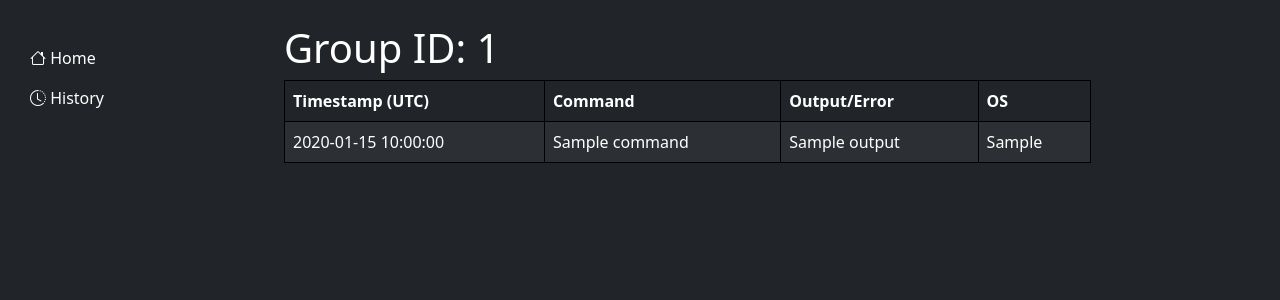
After one commit to the2dl/SSDT, a Flask app: template templates/view_group.html in a window 1280 px wide. The commit adds this page. Shown: the top 300 px of the page. Run offline with Flask 3, Linux system fonts and the light colour scheme; the template is opened without the code that fills it: most values are stand-ins (such as "Sample title", 1, 10 or a date in 2020); some libraries are stand-ins or nearby versions.

Commit message:
updated template and views

```diff
--- a/app.py
+++ b/app.py
@@ -9,8 +9,8 @@ import platform
 app = Flask(__name__)
 
 # Supabase client initialization
-url = "redacted"
-key = "redacted"
+url = "SETYOURURL"
+key = "SETYOURKEY"
 supabase: Client = create_client(url, key)
 
 def run_commands_and_store_in_supabase(commands):
@@ -44,6 +44,18 @@ def run_commands_and_store_in_supabase(commands):
 
             time.sleep(1)
 
+def get_latest_group_id():
+    # Fetch all records with their timestamps
+    result = supabase.table('command_outputs').select('group_id, timestamp').execute()
+
+    if result.data:
+        # Sort the records by timestamp in descending order to get the latest
+        sorted_data = sorted(result.data, key=lambda x: x['timestamp'], reverse=True)
+        # Return the group_id of the first record, which is the latest
+        return sorted_data[0].get('group_id')
+    else:
+        return None
+
 @app.route('/', methods=['GET', 'POST'])
 def index():
     if request.method == 'POST':
@@ -51,17 +63,13 @@ def index():
         run_commands_and_store_in_supabase(commands)
         return redirect('/')
 
-    # Fetch command outputs from Supabase and group by 'group_id'
-    data = supabase.table("command_outputs").select("*").execute().data
-    grouped_data = {}
-    for record in data:
-        group_id = record.get('group_id')
-        if group_id in grouped_data:
-            grouped_data[group_id].append(record)
-        else:
-            grouped_data[group_id] = [record]
-
-    table_data = [[record for record in records] for _, records in grouped_data.items()]
+    latest_group_id = get_latest_group_id()
+    if latest_group_id:
+        # Fetch command outputs from Supabase for the latest group
+        data = supabase.table("command_outputs").select("*").eq('group_id', latest_group_id).execute().data
+        table_data = [data]
+    else:
+        table_data = []
 
     return render_template('index.html', table_data=table_data)
 
@@ -73,5 +81,37 @@ def delete_output():
         supabase.table("command_outputs").delete().eq('group_id', group_id).execute()
     return redirect('/')
 
+@app.route('/history', methods=['GET'])
+def history():
+    # Retrieve all group_id values from the Supabase table
+    result = supabase.table('command_outputs').select('group_id').execute()
+
+    if result.data:
+        # Extract the group_id values and use a set to ensure uniqueness
+        historical_group_ids = list(set([row['group_id'] for row in result.data]))
+    else:
+        # If no data is found, return an empty list
+        historical_group_ids = []
+
+    # Render the history.html template, passing the unique group_ids
+    return render_template('history.html', group_ids=historical_group_ids)
+
+@app.route('/view_group/<group_id>')
+def view_group(group_id):
+    # Fetch command outputs with matching group_id from Supabase
+    data = supabase.table("command_outputs").select("*").eq('group_id', group_id).execute().data
+
+    if not data:
+        # Handle the case where no data is found for the group_id
+        return render_template('error.html', error_message="Group not found"), 404
+
+    return render_template('view_group.html', group_data=data)
+
+@app.route('/delete_group/<group_id>', methods=['POST'])
+def delete_group(group_id):
+    # Delete from Supabase
+    supabase.table('command_outputs').delete().eq('group_id', group_id).execute()
+    return redirect('/history')
+
 if __name__ == '__main__':
     app.run(debug=True)
--- a/static/style.css
+++ b/static/style.css
@@ -11,3 +11,19 @@ th, td {
 textarea.form-control {
     width: 100%; /* Or adjust the width as desired */
 }
+
+/* style.css */
+.navbar {
+    background-color: #cacaca;  /* Slightly lighter shade of dark */
+    margin-top: 30px; /* Adjust the value as needed */
+    /*border-right: 1px solid #ddd; /* Light border style */
+    margin-left: -60px;
+}
+
+.navbar-nav .nav-link {
+    color: #ffffff; /* White link text */
+}
+
+.navbar-nav .nav-link.active {
+    font-weight: bold;
+}
--- /dev/null
+++ b/templates/view_group.html
@@ -0,0 +1,52 @@
+<!DOCTYPE html>
+<html data-bs-theme="dark">
+<head>
+    <title>SSDT - {{ group_data[0].group_id }}</title>
+    <link rel="stylesheet" href="https://cdn.jsdelivr.net/npm/bootstrap@5.3.2/dist/css/bootstrap.min.css">
+    <link rel="stylesheet" href="{{ url_for('static', filename='style.css') }}">
+    <link rel="stylesheet" href="https://cdn.jsdelivr.net/npm/bootstrap-icons@1.3.0/font/bootstrap-icons.css">
+</head>
+<body class="bg-dark text-white">
+    <div class="container">
+        <div class="row">
+            <div class="col-md-2">
+                <nav class="navbar bg-dark navbar-dark navbar-expand-md">
+                    <ul class="navbar-nav flex-column">
+                        <li class="nav-item">
+                            <a class="nav-link bi bi-house" href="/"> Home</a>
+                        </li>
+                        <li class="nav-item">
+                            <a class="nav-link bi bi-clock-history" href="/history"> History</a>
+                        </li>
+                    </ul>
+                </nav>
+            </div>
+            <div class="col-md-9">
+                <div class="container"> <br />
+                    <h1>Group ID: {{ group_data[0].group_id }}</h1>
+                    <table class="table table-striped table-dark table-hover">
+                        <thead>
+                            <tr>
+                                <th>Timestamp (UTC)</th>
+                                <th>Command</th>
+                                <th>Output/Error</th>
+                                <th>OS</th>
+                            </tr>
+                        </thead>
+                        <tbody>
+                            {% for record in group_data %}
+                            <tr>
+                                <td>{{ record.timestamp }}</td>
+                                <td>{{ record.command }}</td>
+                                <td>{{ record.output if record.output else record.error }}</td>
+                                <td>{{ record.operating_system }}</td>
+                            </tr>
+                            {% endfor %}
+                        </tbody>
+                    </table>
+                </div>
+            </div>
+        </div>
+    </div>
+</body>
+</html>
```
Also changed, not shown: requirements.txt (added, +7 -0 lines), templates/history.html (added, +53 -0 lines), templates/index.html (+21 -4 lines).
